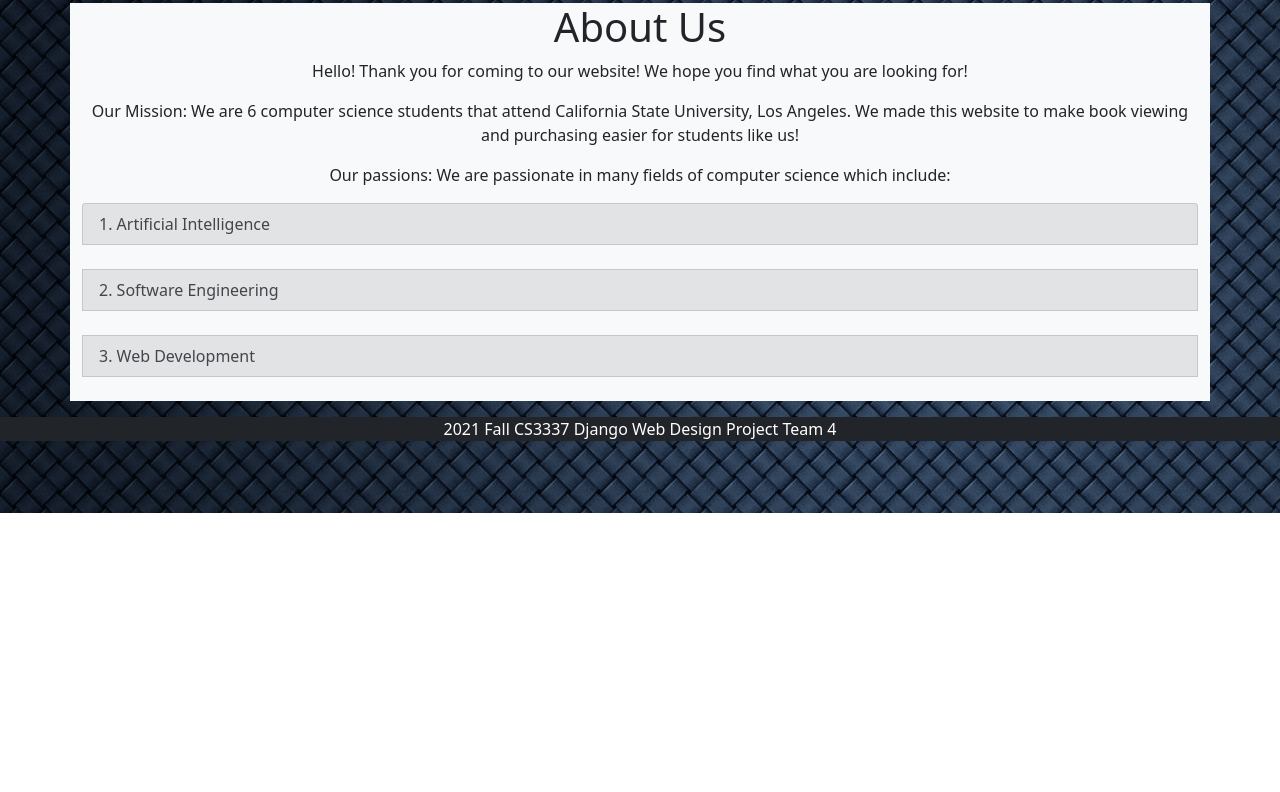
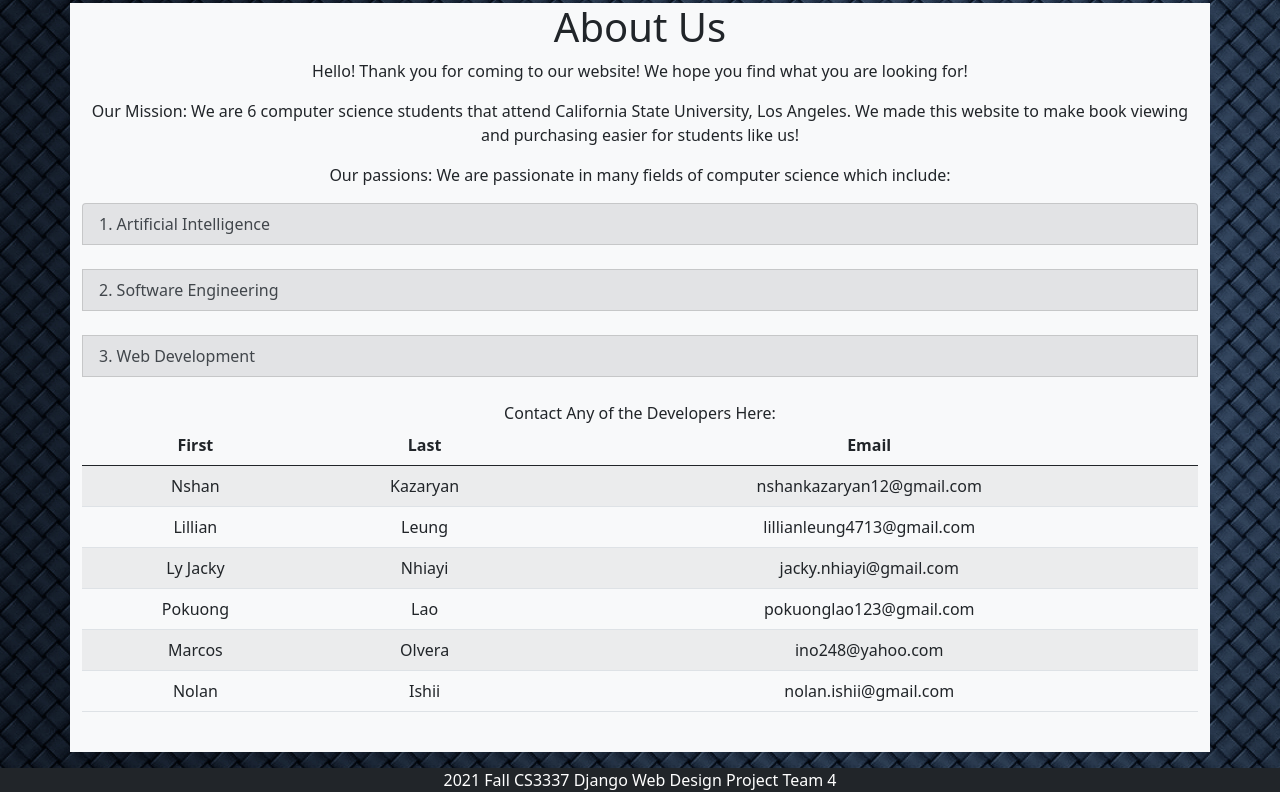
Before and after one commit to LyJacky/pythonspace, a Django app: page /aboutus in a window 1280 px wide; the page is wider, and only the part inside the window is pictured. Shown: the part 287-1079 px from the top of that part. Before the commit the page ends 800 px from the top of that part, so only its background shows below. Run offline with Django 3.2, Linux system fonts and the light colour scheme.

Commit message:
Bootstrap for Message Box and About Us
Bootstrap for Message Box and About Us

```diff
--- a/bookEx/bookEx/templates/bookMng/aboutus.html
+++ b/bookEx/bookEx/templates/bookMng/aboutus.html
@@ -11,6 +11,51 @@
 <li class="list-group-item list-group-item-secondary">Artificial Intelligence</li><br>
 <li class="list-group-item list-group-item-secondary">Software Engineering</li><br>
 <li class="list-group-item list-group-item-secondary">Web Development</li><br>
+<div align="center">
+    Contact Any of the Developers Here:
+</div>
+<table class="table table-striped" align="center">
+  <thead>
+    <tr align="center">
+      <th scope="col">First</th>
+      <th scope="col">Last</th>
+      <th scope="col">Email</th>
+    </tr>
+  </thead>
+  <tbody>
+    <tr align="center">
+      <td>Nshan</td>
+      <td>Kazaryan</td>
+      <td>nshankazaryan12@gmail.com</td>
+    </tr>
+    <tr align="center">
+      <td>Lillian</td>
+      <td>Leung</td>
+      <td>lillianleung4713@gmail.com</td>
+    </tr>
+    <tr align="center">
+      <td>Ly Jacky</td>
+      <td>Nhiayi</td>
+      <td>jacky.nhiayi@gmail.com</td>
+    </tr>
+    <tr align="center">
+      <td> Pokuong</td>
+      <td>Lao</td>
+      <td>pokuonglao123@gmail.com</td>
+    </tr>
+   <tr align="center">
+      <td> Marcos </td>
+      <td>Olvera</td>
+      <td>ino248@yahoo.com</td>
+   </tr>
+  <tr align="center">
+      <td> Nolan  </td>
+      <td>Ishii </td>
+      <td>nolan.ishii@gmail.com</td>
+   </tr>
+  </tbody>
+</table>
+<br>
 {% endblock content %}
 
 
--- a/bookEx/bookMng/views.py
+++ b/bookEx/bookMng/views.py
@@ -285,7 +285,7 @@ def book_imessage(request):
         if 'submitted' in request.GET:
             submitted = True
     return render(request,
-                  'bookMng/book_message.html',
+                  'bookMng/book_imessage.html',
                   {
                       'form': form,
                       'item_list': MainMenu.objects.all(),
```
Also changed, not shown: bookEx/bookEx/templates/bookMng/book_imessage.html (+5 -3 lines), bookEx/bookEx/templates/bookMng/book_message.html (+5 -2 lines), bookEx/bookEx/templates/bookMng/messagebox.html (+9 -12 lines), bookEx/bookMng/forms.py (+7 -0 lines), bookEx/db.sqlite3.
